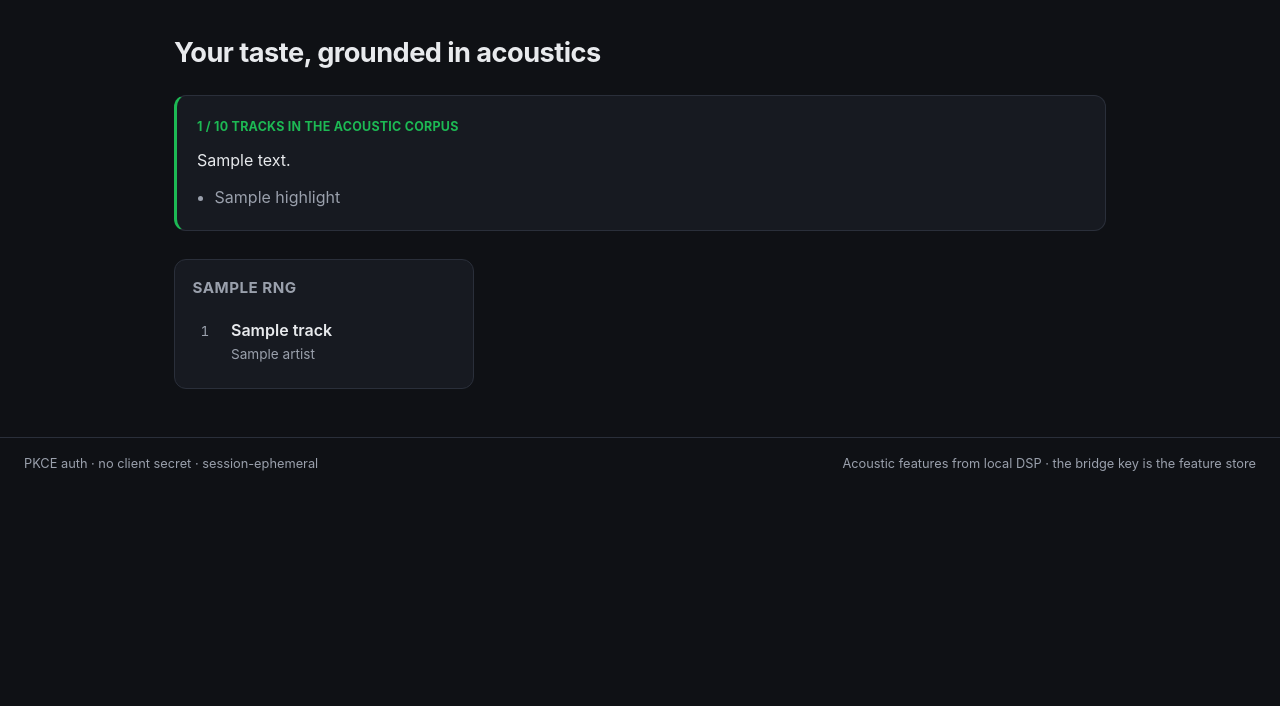
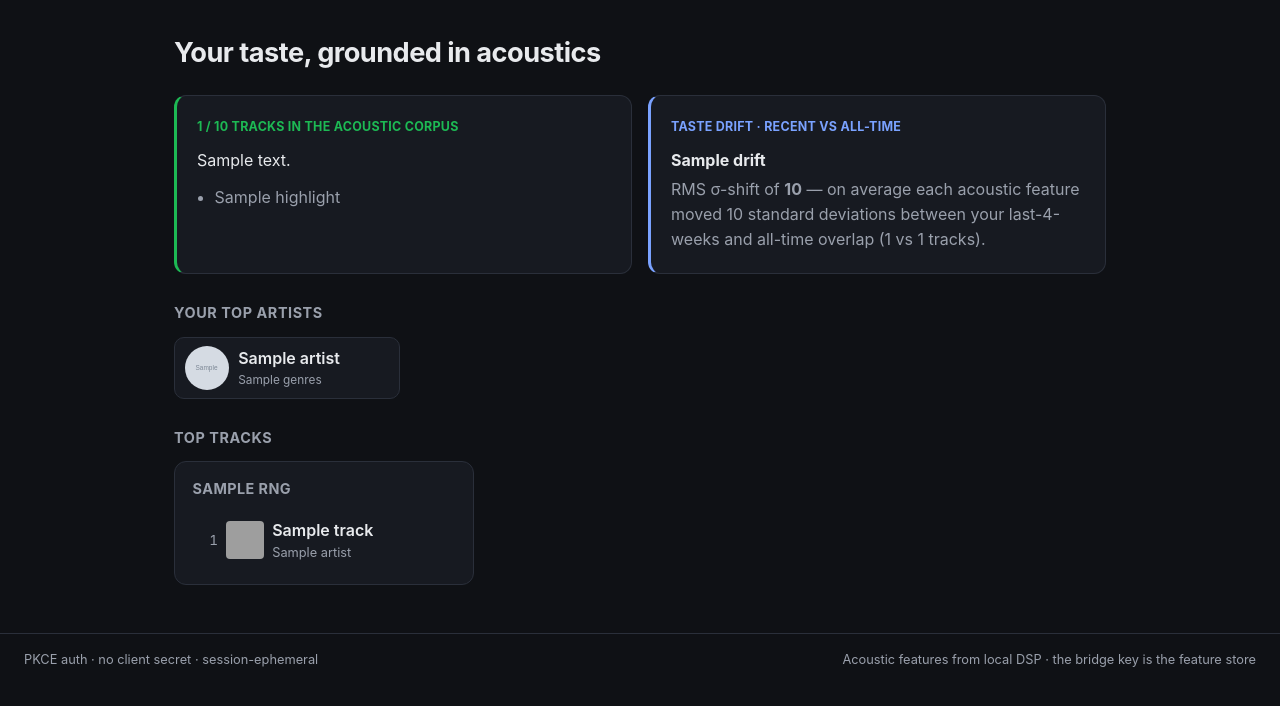
Before and after one commit to JordanVercillo/audio-agentic-pipeline, a FastAPI app: template src/webapp/templates/dashboard.html in a window 1280 px wide. Shown: the part 75-781 px from the top of the page. Run offline with FastAPI, Linux system fonts and the light colour scheme; the template is opened without the code that fills it: most values are stand-ins (such as "Sample title", 1, 10 or a date in 2020); grey boxes marked "Sample" are stand-in pictures; parts of the project's set-up code (start-up, migrations or seed data) failed here and were passed over; grey boxes are pictures that could not be loaded.

Commit message:
P8 slice 1.5: dashboard enrichments — album art, top artists, taste drift
Visitor-facing richness on the same session/feature-store foundation.

- Album art: capture album_image_url in _track_to_record (top-tracks response
  already carries album.images; not deprecated). Schema-safe — all 164
  pipeline tests still green. Thumbnails on every track row.
- Top artists + genres: new dashboard section via fetch_top_artists —
  Spotify exposes genres for ARTISTS (tracks don't), so this adds the genre
  dimension. Avatars + genres.
- Taste drift: FeatureStore.drift_profile reuses the canonical RMS σ-shift
  (D-9) on the visitor's OWN overlapping tracks, recent vs all-time. Honest
  guards: needs ≥2 overlapping tracks per window and a finite score, else
  hidden rather than faked. (Live: Jordan = Moderate drift 0.211, 20 vs 20.)
- Template/CSS: album thumbnails, drift card, artists grid; adaptive layout.
- 3 new tests (drift compute, insufficient-overlap→None, enriched context) →
  18 webapp tests, 166 total, ruff clean.

Co-Authored-By: Claude Opus 4.8 <noreply@anthropic.com>

```diff
--- a/src/ingestion/fetchers.py
+++ b/src/ingestion/fetchers.py
@@ -597,6 +597,8 @@ def _track_to_record(
         "album_id": track.get("album", {}).get("id"),
         "album_type": track.get("album", {}).get("album_type"),
         "album_release_date": track.get("album", {}).get("release_date"),
+        # Album cover (not deprecated — present on the top-tracks response).
+        "album_image_url": (track.get("album", {}).get("images") or [{}])[0].get("url"),
     }
 
     if time_range:
--- a/src/webapp/app.py
+++ b/src/webapp/app.py
@@ -26,7 +26,7 @@ from fastapi.responses import HTMLResponse, RedirectResponse
 from fastapi.staticfiles import StaticFiles
 from fastapi.templating import Jinja2Templates
 
-from ..ingestion.fetchers import fetch_top_tracks
+from ..ingestion.fetchers import fetch_top_artists, fetch_top_tracks
 from . import auth_web, config
 from .featurestore import FeatureStore
 from .sessions import CookieSigner, SessionStore
@@ -66,19 +66,23 @@ def build_dashboard_context(client: Any, store: Optional[FeatureStore]) -> dict[
     """
     ranges: list[dict[str, Any]] = []
     all_ids: list[str] = []
+    per_range_ids: dict[str, list[str]] = {}
     for key, label in _TIME_RANGES:
         df = fetch_top_tracks(time_range=key, limit=20, sp=client)
-        tracks = []
+        tracks, ids_here = [], []
         if df is not None and not df.empty:
             for _, r in df.iterrows():
                 tid = r["spotify_track_id"]
                 all_ids.append(tid)
+                ids_here.append(tid)
                 tracks.append({
                     "rank": int(r.get("rank", 0)),
                     "name": r.get("track_name", ""),
                     "artist": r.get("artist_names", ""),
                     "id": tid,
+                    "art": r.get("album_image_url"),
                 })
+        per_range_ids[key] = ids_here
         ranges.append({"key": key, "label": label, "tracks": tracks})
 
     profile = store.profile(all_ids) if store is not None else None
@@ -87,7 +91,32 @@ def build_dashboard_context(client: Any, store: Optional[FeatureStore]) -> dict[
         for t in rng["tracks"]:
             t["in_corpus"] = t["id"] in overlap
 
-    return {"ranges": ranges, "profile": profile, "track_total": len(set(all_ids))}
+    drift = store.drift_profile(per_range_ids) if store is not None else None
+    return {
+        "ranges": ranges,
+        "profile": profile,
+        "drift": drift,
+        "artists": _top_artists(client),
+        "track_total": len(set(all_ids)),
+    }
+
+
+def _top_artists(client: Any, limit: int = 12) -> list[dict[str, Any]]:
+    """The visitor's top artists (with Spotify genres — which tracks don't expose)."""
+    try:
+        df = fetch_top_artists(time_range="medium_term", limit=limit, sp=client)
+    except Exception:  # noqa: BLE001 — a nice-to-have section, never fatal
+        return []
+    if df is None or df.empty:
+        return []
+    return [
+        {
+            "name": r.get("artist_name", ""),
+            "genres": r.get("genres", ""),
+            "image": r.get("image_url"),
+        }
+        for _, r in df.head(limit).iterrows()
+    ]
 
 
 def create_app() -> FastAPI:
--- a/src/webapp/featurestore.py
+++ b/src/webapp/featurestore.py
@@ -13,10 +13,13 @@ graceful, non-empty result rather than pretending.
 
 from __future__ import annotations
 
+import math
 from pathlib import Path
 from typing import Any, Optional, Union
 
 import pandas as pd
+
+from ..analysis.drift import DRIFT_FEATURE_COLS, compute_taste_drift
 
 # Interpretable features for the human-readable insight: (column, label, unit, "up" verb).
 _INSIGHT_FEATURES = [
@@ -133,6 +136,46 @@ class FeatureStore:
         return base
 
 
+    # ── per-visitor taste drift (reuses the σ-shift metric, D-9) ───────────
+    def drift_profile(self, per_range_ids: dict[str, list[str]]) -> Optional[dict[str, Any]]:
+        """
+        Recent-vs-all-time taste drift on the visitor's OWN overlapping tracks.
+
+        Builds a fact frame (their corpus-matched tracks × time_range) and runs
+        the canonical RMS σ-shift (`compute_taste_drift`). Returns None unless
+        both short_term and long_term have ≥2 overlapping tracks — below that a
+        centroid is too noisy to be honest about.
+        """
+        cols = [c for c in DRIFT_FEATURE_COLS if c in self._corpus.columns]
+        frames = []
+        for tr, ids in per_range_ids.items():
+            overlap = [t for t in dict.fromkeys(ids) if t in self.corpus_ids]
+            if len(overlap) < 2:
+                continue
+            sub = self._corpus.loc[overlap, cols].copy()
+            sub.insert(0, "spotify_track_id", overlap)
+            sub["time_range"] = tr
+            frames.append(sub.reset_index(drop=True))
+        if not frames:
+            return None
+        fact = pd.concat(frames, ignore_index=True)
+        if not {"short_term", "long_term"}.issubset(set(fact["time_range"])):
+            return None
+        try:
+            res = compute_taste_drift(fact, feature_cols=cols)
+            score = float(res["drift_score"])
+        except Exception:  # noqa: BLE001 — drift is a nice-to-have, never fatal
+            return None
+        if not math.isfinite(score):  # e.g. identical centroids → undefined shift
+            return None
+        return {
+            "score": round(score, 3),
+            "label": res.get("drift_label", ""),
+            "n_short": int((fact["time_range"] == "short_term").sum()),
+            "n_long": int((fact["time_range"] == "long_term").sum()),
+        }
+
+
 def _fmt(v: float) -> str:
     """Adaptive precision so small-magnitude features (rms ~0.2) don't round to 0."""
     a = abs(v)
--- a/src/webapp/static/style.css
+++ b/src/webapp/static/style.css
@@ -48,18 +48,35 @@ main { max-width: 980px; margin: 0 auto; padding: 2rem 1.5rem 3rem; }
 .highlights { margin: .75rem 0 0; padding-left: 1.1rem; color: var(--muted); }
 .highlights li { margin: .15rem 0; }
 
+.cards { display: grid; grid-template-columns: 1fr 1fr; gap: 1rem; }
+.cards .insight { margin-bottom: 0; }
+.insight.drift { border-left-color: #7aa2ff; }
+.insight.drift .insight-badge { color: #7aa2ff; }
+.section { font-size: .9rem; color: var(--muted); text-transform: uppercase; letter-spacing: .04em; margin: 1.75rem 0 .75rem; }
+
+.artists { display: grid; grid-template-columns: repeat(auto-fill, minmax(190px, 1fr)); gap: .6rem; }
+.artist { display: flex; align-items: center; gap: .6rem; background: var(--panel); border: 1px solid var(--line); border-radius: 10px; padding: .5rem .6rem; }
+.avatar { width: 44px; height: 44px; border-radius: 50%; object-fit: cover; flex: 0 0 auto; }
+.ameta { display: flex; flex-direction: column; min-width: 0; }
+.aname { font-weight: 600; white-space: nowrap; overflow: hidden; text-overflow: ellipsis; }
+.genres { color: var(--muted); font-size: .74rem; white-space: nowrap; overflow: hidden; text-overflow: ellipsis; }
+
 .ranges { display: grid; grid-template-columns: repeat(3, 1fr); gap: 1rem; }
 .range { background: var(--panel); border: 1px solid var(--line); border-radius: 12px; padding: 1rem 1.1rem; }
-.range h2 { font-size: .95rem; margin: 0 0 .75rem; color: var(--muted); text-transform: uppercase; letter-spacing: .03em; }
-ol.tracks { list-style: none; counter-reset: r; margin: 0; padding: 0; }
-ol.tracks li { counter-increment: r; display: grid; grid-template-columns: 1.4rem 1fr; gap: .1rem .5rem;
-  padding: .4rem .5rem; border-radius: 8px; align-items: baseline; }
-ol.tracks li::before { content: counter(r); color: var(--muted); font-variant-numeric: tabular-nums; font-size: .85rem; }
+.range h3 { font-size: .9rem; margin: 0 0 .75rem; color: var(--muted); text-transform: uppercase; letter-spacing: .03em; }
+ol.tracks { list-style: none; margin: 0; padding: 0; }
+ol.tracks li { display: flex; align-items: center; gap: .5rem; padding: .35rem .4rem; border-radius: 8px; }
 ol.tracks li.match { background: var(--hit); }
-.tname { font-weight: 600; grid-column: 2; }
-.tartist { grid-column: 2; color: var(--muted); font-size: .85rem; }
-.tag { grid-column: 2; justify-self: start; margin-top: .15rem; font-size: .7rem; font-weight: 700;
-  color: var(--spotify); border: 1px solid var(--spotify); border-radius: 999px; padding: 0 .4rem; }
+.rk { width: 1.2rem; text-align: right; color: var(--muted); font-variant-numeric: tabular-nums; font-size: .85rem; flex: 0 0 auto; }
+.art { width: 38px; height: 38px; border-radius: 4px; object-fit: cover; flex: 0 0 auto; }
+.tmeta { display: flex; flex-direction: column; min-width: 0; }
+.tname { font-weight: 600; white-space: nowrap; overflow: hidden; text-overflow: ellipsis; }
+.tartist { color: var(--muted); font-size: .8rem; white-space: nowrap; overflow: hidden; text-overflow: ellipsis; }
+.tag { margin-left: auto; flex: 0 0 auto; font-size: .72rem; font-weight: 700; color: var(--spotify);
+  border: 1px solid var(--spotify); border-radius: 999px; width: 1.3rem; height: 1.3rem; display: grid; place-items: center; }
 .muted { color: var(--muted); }
 
-@media (max-width: 720px) { .ranges { grid-template-columns: 1fr; } .hero h1 { font-size: 1.7rem; } }
+@media (max-width: 720px) {
+  .ranges, .cards { grid-template-columns: 1fr; }
+  .hero h1 { font-size: 1.7rem; }
+}
--- a/src/webapp/templates/dashboard.html
+++ b/src/webapp/templates/dashboard.html
@@ -3,6 +3,7 @@
 <section class="dash">
   <h1>Your taste, grounded in acoustics</h1>
 
+  <div class="cards">
     {% if profile %}
     <div class="insight {{ 'empty' if profile.overlap_count == 0 else 'hit' }}">
       <div class="insight-badge">
@@ -17,17 +18,48 @@
     </div>
     {% endif %}
 
+    {% if drift %}
+    <div class="insight drift">
+      <div class="insight-badge">Taste drift · recent vs all-time</div>
+      <p><strong>{{ drift.label }}</strong></p>
+      <p class="muted">RMS σ-shift of <strong>{{ drift.score }}</strong> — on average each
+        acoustic feature moved {{ drift.score }} standard deviations between your
+        last-4-weeks and all-time overlap ({{ drift.n_short }} vs {{ drift.n_long }} tracks).</p>
+    </div>
+    {% endif %}
+  </div>
+
+  {% if artists %}
+  <h2 class="section">Your top artists</h2>
+  <div class="artists">
+    {% for a in artists %}
+    <div class="artist">
+      {% if a.image %}<img class="avatar" src="{{ a.image }}" alt="" loading="lazy">{% endif %}
+      <div class="ameta">
+        <span class="aname">{{ a.name }}</span>
+        {% if a.genres %}<span class="genres">{{ a.genres }}</span>{% endif %}
+      </div>
+    </div>
+    {% endfor %}
+  </div>
+  {% endif %}
+
+  <h2 class="section">Top tracks</h2>
   <div class="ranges">
     {% for rng in ranges %}
     <div class="range">
-      <h2>{{ rng.label }}</h2>
+      <h3>{{ rng.label }}</h3>
       {% if rng.tracks %}
       <ol class="tracks">
         {% for t in rng.tracks %}
         <li class="{{ 'match' if t.in_corpus else '' }}">
+          <span class="rk">{{ t.rank }}</span>
+          {% if t.art %}<img class="art" src="{{ t.art }}" alt="" loading="lazy">{% endif %}
+          <span class="tmeta">
             <span class="tname">{{ t.name }}</span>
             <span class="tartist">{{ t.artist }}</span>
-          {% if t.in_corpus %}<span class="tag">acoustic ✓</span>{% endif %}
+          </span>
+          {% if t.in_corpus %}<span class="tag" title="in our acoustic corpus">✓</span>{% endif %}
         </li>
         {% endfor %}
       </ol>
```
Also changed, not shown: src/webapp/test_webapp.py (+50 -11 lines). Lines whose indentation alone changed are shown as unchanged.
